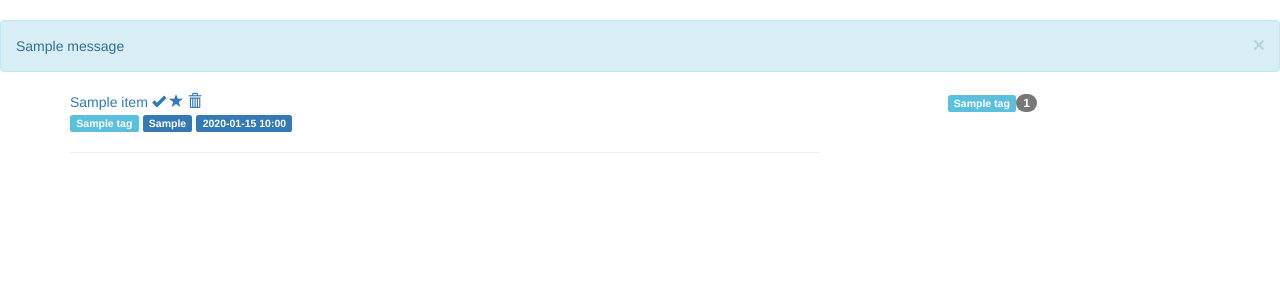
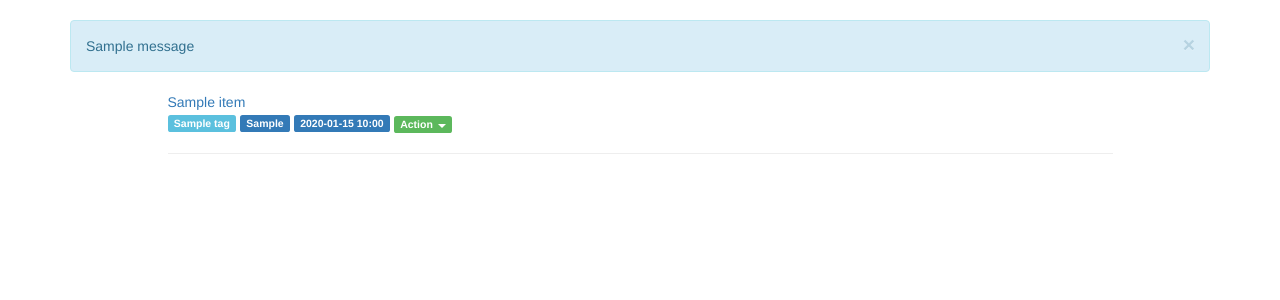
Before and after one commit to yuanji-dev/pocket, a Flask app: page / in a window 1280 px wide. Shown: the part 52-352 px from the top of the page. Run offline with Flask 2, Linux system fonts and the light colour scheme; a user stored in the database is signed in; tables that the repository leaves empty hold one stand-in row (values such as "Sample post"); one stand-in notice (Sample message) is shown; some libraries are stand-ins or nearby versions.

Commit message:
remove sidebar

```diff
--- a/app/templates/a.html
+++ b/app/templates/a.html
@@ -6,8 +6,8 @@
     <div class="container">
 
         <div class="row">
-            <div class="col-sm-8 col-sm-offset-1">
-                {% if current_user.is_authenticated() %}
+            <div class="col-sm-10 col-sm-offset-1">
+            {% if current_user.is_authenticated() %}
                     <h1> <a href="{{ item.link }}">{{ item.title }}</a></h1>
                     <div class="bs-example">
                         {% for tag in item.tags %}
--- a/app/templates/archives.html
+++ b/app/templates/archives.html
@@ -4,8 +4,8 @@
 {% endblock %}
 {% block main %}
     <div class="row">
-        <div class="col-sm-8 col-sm-offset-2">
-            {% if current_user.is_authenticated() %}
+        <div class="col-sm-10 col-sm-offset-1">
+        {% if current_user.is_authenticated() %}
                 {% for item in items|reverse %}
                     <div class="bs-example">
                         <a href="{{ url_for('main.a', id=item.id) }}">{{ item.title }}</a>
--- a/app/templates/base.html
+++ b/app/templates/base.html
@@ -53,13 +53,13 @@
 
 {% endblock %}
 {% block content %}
-    {% for msg in get_flashed_messages() %}
-        <div class="alert alert-info alert-dismissable">
-            <button type="button" class="close" data-dismiss="alert" aria-hidden="true">&times;</button>
-            {{ msg }}
-        </div>
-    {% endfor %}
     <div class="container">
+        {% for msg in get_flashed_messages() %}
+            <div class="alert alert-info alert-dismissable">
+                <button type="button" class="close" data-dismiss="alert" aria-hidden="true">&times;</button>
+                {{ msg }}
+            </div>
+        {% endfor %}
         {% block main %}
         {% endblock %}
     </div>
--- a/app/templates/index.html
+++ b/app/templates/index.html
@@ -4,7 +4,7 @@
 {% endblock %}
 {% block main %}
     <div class="row">
-        <div class="col-sm-8 blog-main">
+        <div class="col-sm-10 col-sm-offset-1">
             {% if current_user.is_authenticated() %}
                 {% for item in current_user.items|reverse %}
                     {% if item.is_archive == False %}
@@ -14,17 +14,6 @@
                             {% else %}
                                 <a href="{{ item.link }}">{{ item.link }}</a>
                             {% endif %}
-                        <a href="{{ url_for('main.archive', id=item.id) }}"><span
-                                class="glyphicon glyphicon-ok" title="archive"></span></a>
-                        {% if not item.is_star %}
-                        <a href="{{ url_for('main.star', id=item.id) }}"><span
-                                class="glyphicon glyphicon-star-empty"></span></a>
-                    {% else %}
-                        <a href="{{ url_for('main.unstar', id=item.id) }}"><span
-                                class="glyphicon glyphicon-star"></span></a>
-                    {% endif %}
-                    <a href="{{ url_for('main.delete', id=item.id) }}"><span
-                            class="glyphicon glyphicon-trash"></span></a>
                         </div>
                         <div class="bs-example">
                             {% for tag in item.tags %}
@@ -33,6 +22,25 @@
                             {% endfor %}
                             <span class="label label-primary">{{ item.domain }}</span>
                             <span class="label label-primary">{{ item.added_time.strftime("%Y-%m-%d %H:%M") }}</span>
+
+                            <div class="btn-group">
+                            <span class="label label-success" data-toggle="dropdown"> Action <span class="caret"></span>
+                            </span>
+                                <ul class="dropdown-menu" role="menu">
+                                    <li><a href="{{ url_for('main.archive', id=item.id) }}"><span
+                                            class="glyphicon glyphicon-ok" title="archive"></span> Archive</a></li>
+                                    {% if not item.is_star %}
+                                        <li><a href="{{ url_for('main.star', id=item.id) }}"><span
+                                                class="glyphicon glyphicon-star-empty"></span> Star</a></li>
+                                    {% else %}
+                                        <li><a href="{{ url_for('main.unstar', id=item.id) }}"><span
+                                                class="glyphicon glyphicon-star"></span> Unstar</a></li>
+                                    {% endif %}
+                                    <li class="divider"></li>
+                                    <li><a class="label-danger" href="{{ url_for('main.delete', id=item.id) }}"><span
+                                            class="glyphicon glyphicon-trash"></span> Delete</a></li>
+                                </ul>
+                            </div>
                         </div>
                         <hr/>
                     {% endif %}
@@ -40,19 +48,5 @@
             {% else %}nothing{% endif %}
         </div>
 
-        {% if current_user.is_authenticated() %}
-            <div class="col-sm-3 col-sm-offset-1 blog-sidebar">
-                {% if current_user.get_tags_count() %}
-                    {% for tag,count in current_user.get_tags_count() %}
-                        <div class="bs-example">
-                            <a href="{{ url_for('main.tag', name=tag) }}">
-                                <span class="label label-info">{{ tag }}</span><span
-                                    class="badge">{{ count }}</span></a>
-                        </div>
-                    {% endfor %}
-                    </div>
-                {% else %}nothing{% endif %}
-        {% else %}nothing{% endif %}
-
     </div>
 {% endblock %}
--- a/app/templates/search.html
+++ b/app/templates/search.html
@@ -4,8 +4,8 @@
 {% endblock %}
 {% block main %}
     <div class="row">
-        <div class="col-sm-8 col-sm-offset-1">
-            {% if current_user.is_authenticated() %}
+        <div class="col-sm-10 col-sm-offset-1">
+        {% if current_user.is_authenticated() %}
                 {% for item in items|reverse %}
                     <div class="bs-example">
                         <a href="{{ url_for('main.a', id=item.id) }}">{{ item.title }}</a>
--- a/app/templates/stars.html
+++ b/app/templates/stars.html
@@ -4,8 +4,8 @@
 {% endblock %}
 {% block main %}
     <div class="row">
-        <div class="col-sm-8 col-sm-offset-2">
-            {% if current_user.is_authenticated() %}
+        <div class="col-sm-10 col-sm-offset-1">
+        {% if current_user.is_authenticated() %}
                 {% for item in items|reverse %}
                     <div class="bs-example">
                         <a href="{{ url_for('main.a', id=item.id) }}">{{ item.title }}</a>
```
Also changed, not shown: app/templates/tag.html (+2 -16 lines). Lines whose indentation alone changed are shown as unchanged.
